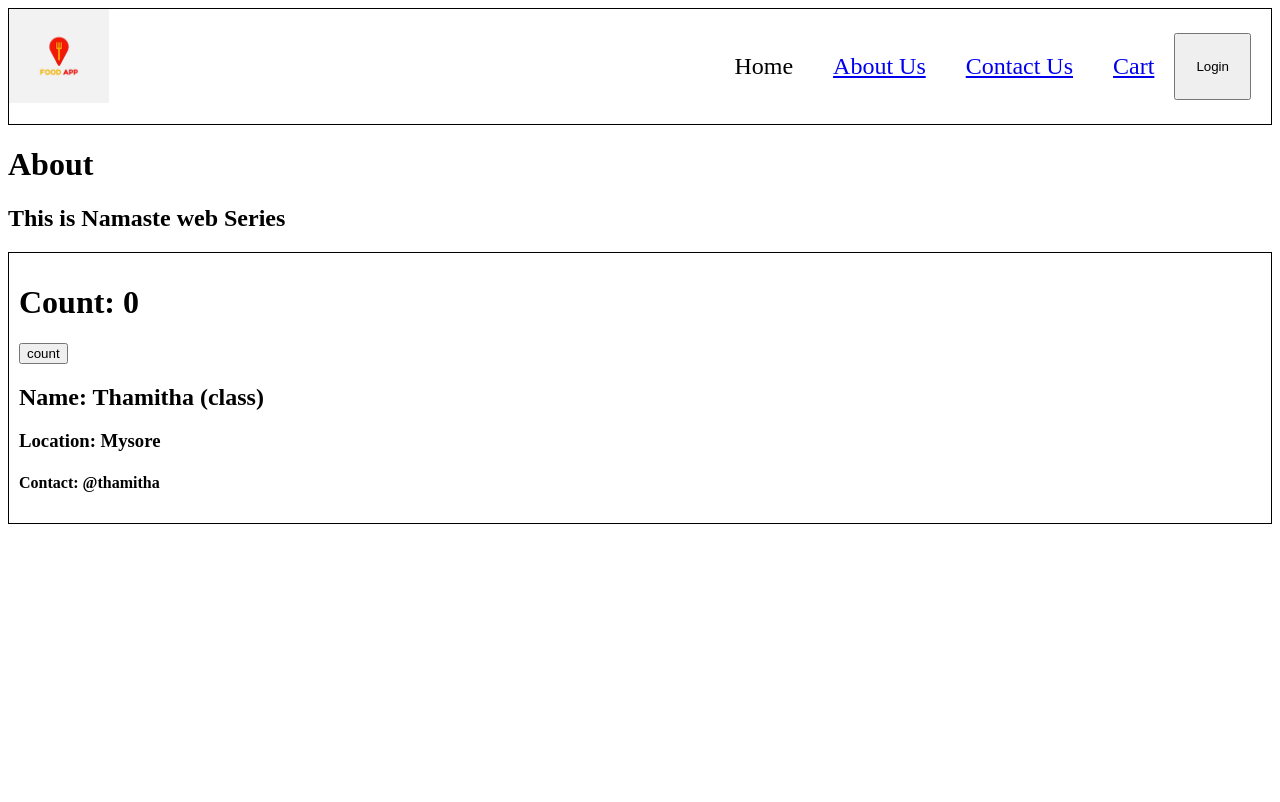
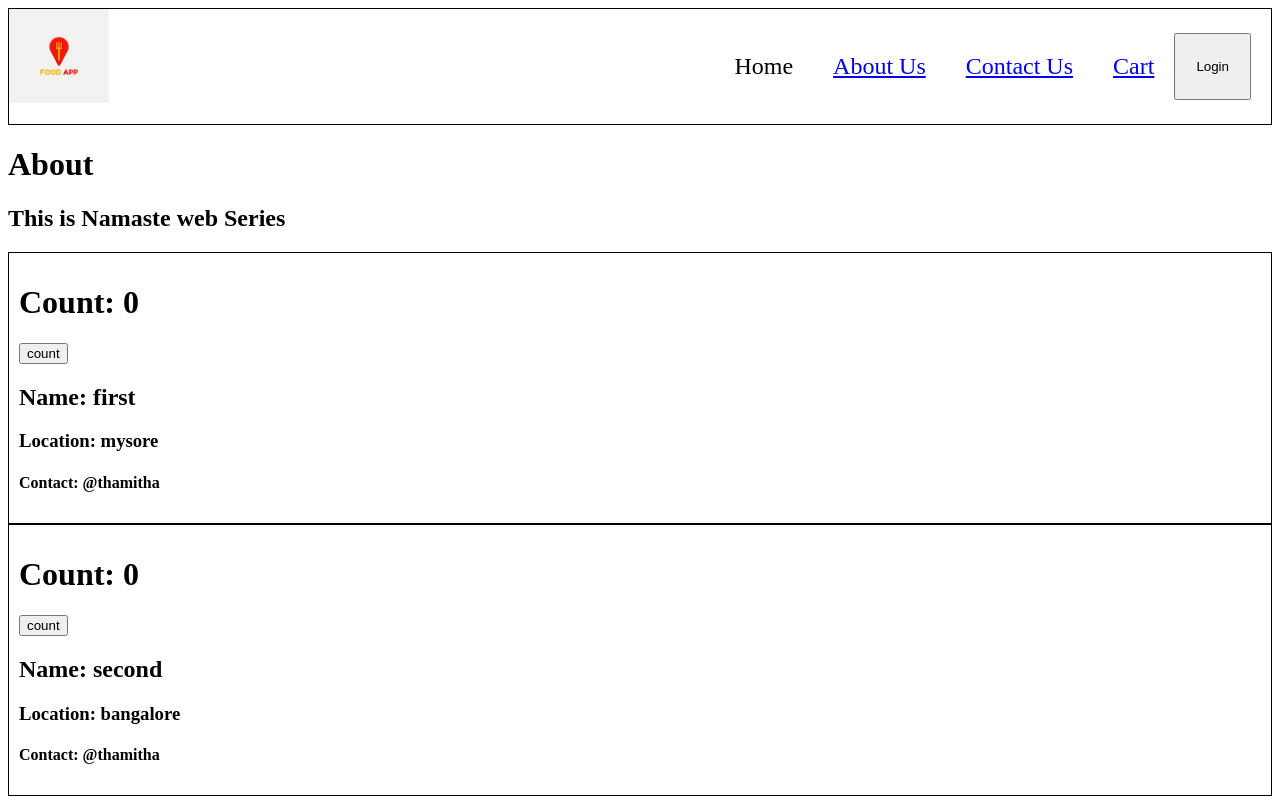
Before and after one commit to THAMITHA/react, a React (Vite) app: page /about in a window 1280 px wide. Built offline with nearby package versions, Linux system fonts and the light colour scheme.

Commit message:
added componentDidMount

```diff
--- a/src/components/About.js
+++ b/src/components/About.js
@@ -1,13 +1,23 @@
+import {Component} from "react";
 import UserClass from "./UserClass";
 
-const About = (props) => {
-    return (
-        <div>
+class About extends Component{
+    constructor(props){
+        super(props)
+        console.log('parent constructor called')
+    }
+    componentDidMount(){
+        console.log('parent componentDidMount called')
+    }
+    render(){
+        console.log('parent render called')
+        return(<div>
             <h1>About</h1>
             <h2>This is Namaste web Series</h2>
-            <UserClass name={"Thamitha (class)"} location={"Mysore"} />
-         </div>
-    )
+            <UserClass name= {"first"} location= {"mysore"}/>
+            <UserClass name= {"second"} location={"bangalore"}></UserClass>
+        </div>)
+    }
 }
 
 export default About;
--- a/src/components/UserClass.js
+++ b/src/components/UserClass.js
@@ -6,13 +6,20 @@ class UserClass extends React.Component{
         this.state={
             count: 0
         }
+        console.log(props.name +' Constructor')
     }
+
+    componentDidMount(){
+        console.log(this.props.name+' componentDidMount')
+    }
+
     render(){
+        console.log(this.props.name+ 'Render')
         const { name, location } = this.props
-        const { count, count2 } = this.state
+        const { count} = this.state
         return <div className="user-card">
             <h1>Count: {count}</h1>
-            <button onClick={()=>{this.setState({count: this.state.count + 1})}}>count</button>
+            <button onClick={()=>{this.setState({count: count + 1})}}>count</button>
             <h2>Name: {name}</h2>
             <h3>Location: {location}</h3>
             <h4>Contact: @thamitha</h4>
```
Also changed, not shown: src/components/User.js (added, +11 -0 lines).
